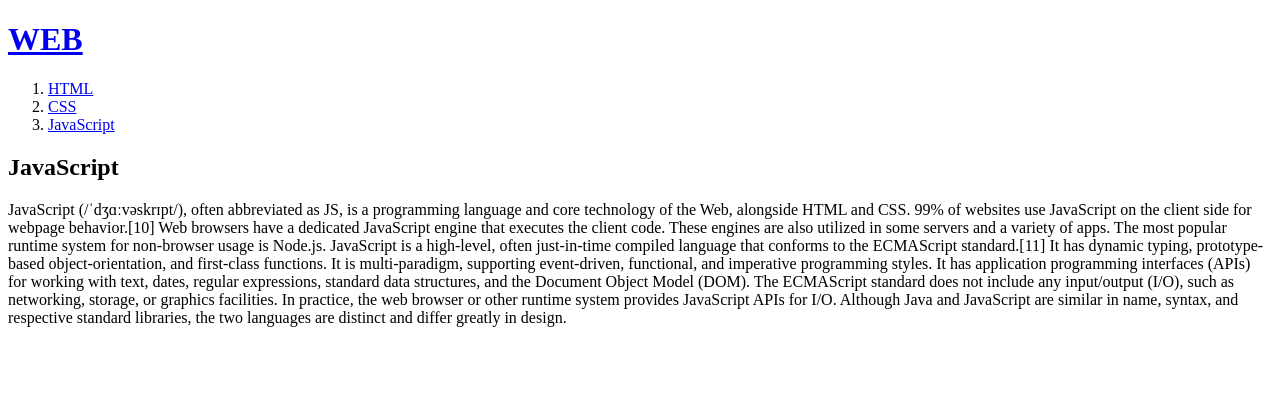
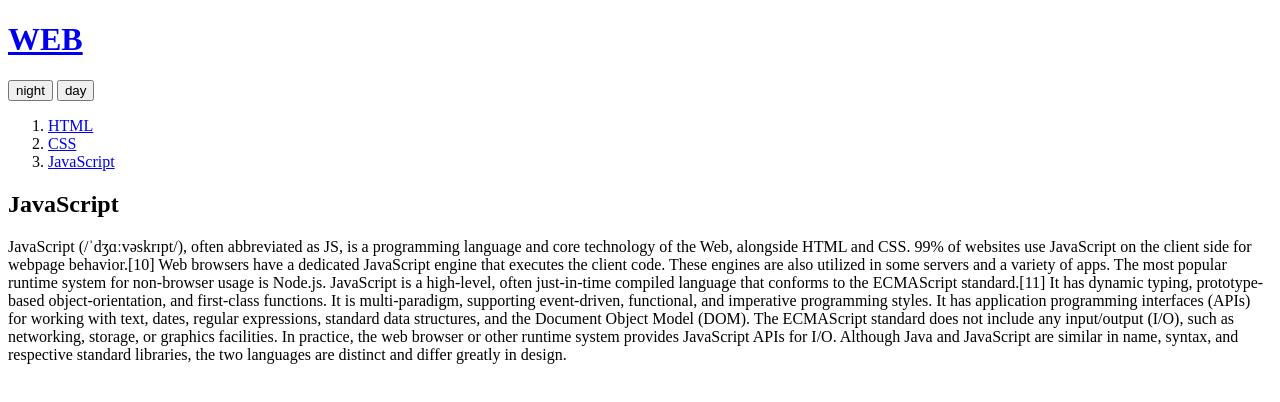
Before and after one commit to seunghwan97/my-first-web-site, a plain HTML site: page 3.html in a window 1280 px wide. Drawn offline with Linux system fonts and the light colour scheme.

Commit message:
Add files via upload

```diff
--- a/3.html
+++ b/3.html
@@ -6,6 +6,14 @@
 </head>
 <body>
     <h1><a href="index.html">WEB</a></h1>
+    <input type="button" value="night" onclick="
+    document.querySelector('body').style.backgroundColor = 'black'
+    document.querySelector('body').style.color = 'white'
+    ">
+    <input type="button" value="day"onclick="
+    document.querySelector('body').style.backgroundColor = 'white'
+    document.querySelector('body').style.color = 'black'
+    ">
     <ol>
         <li><a href="1.html">HTML</a></li>
         <li><a href="2.html">CSS</a></li>
```
